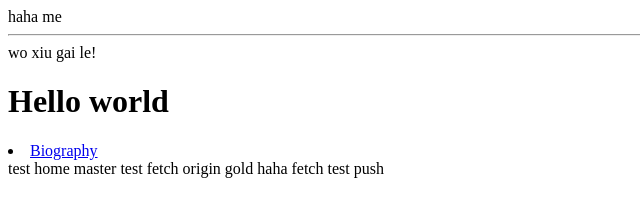
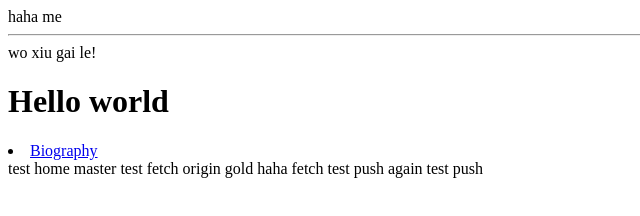
Before and after one commit to xssfeng/Mini-core, a plain HTML site: page index.html in a window 1280 px wide. Shown: the whole page, without its empty margins (0-640 px from the left). Drawn offline with Linux system fonts and the light colour scheme.

Commit message:
again ok

```diff
--- a/index.html
+++ b/index.html
@@ -15,5 +15,6 @@
 	<fetch>test fetch origin gold</fetch>
 	<fetch>haha fetch</fetch>
 	<push>test push</push>
+	<push>again test push</push>
 </body>
 </html>
```
